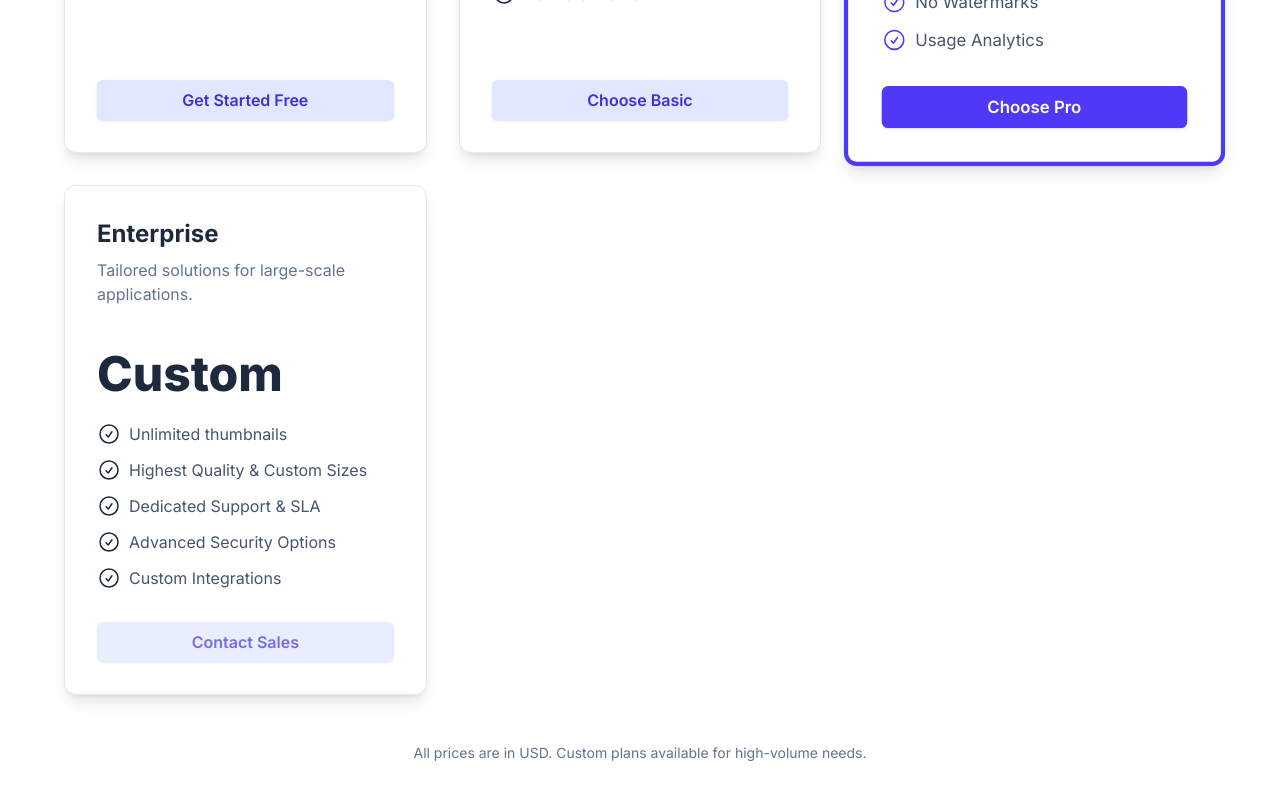
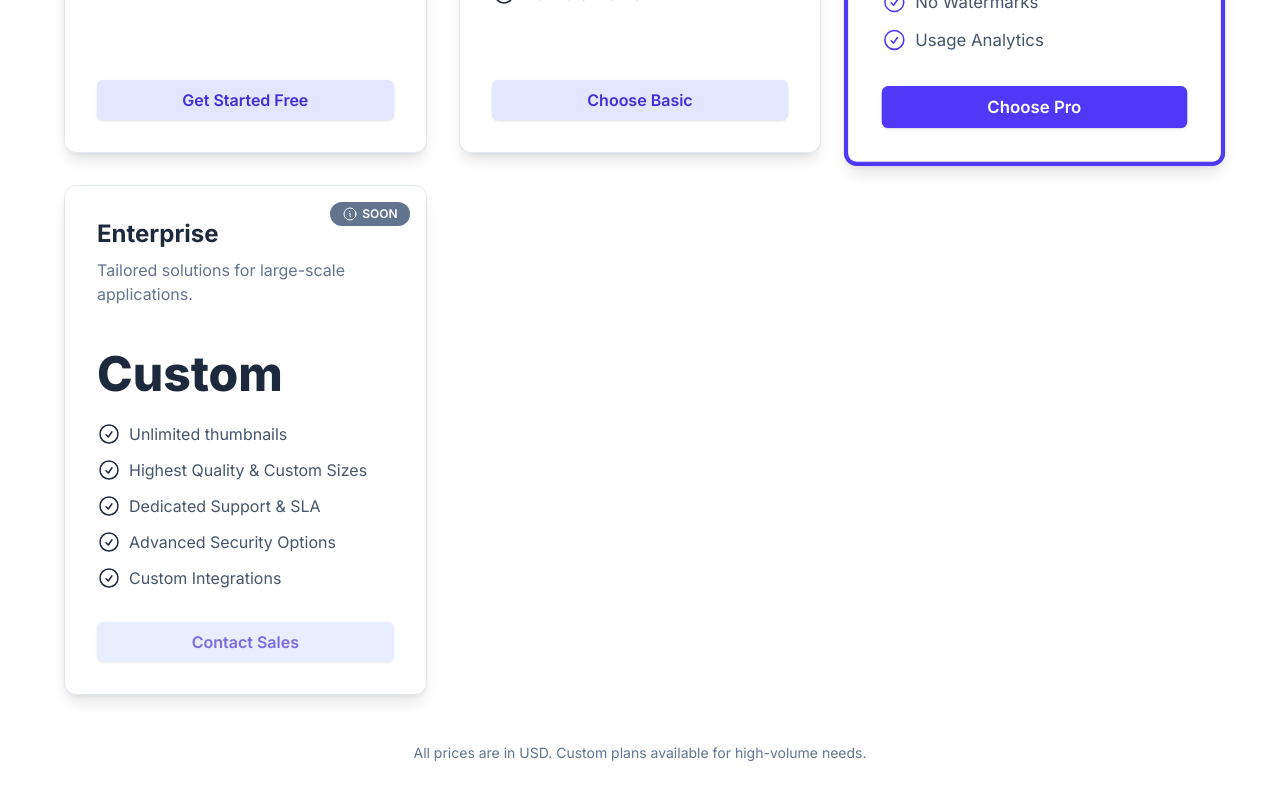
Before and after one commit to cmosgh/pdfthumb.com, a React (Vite) app: page / in a window 1280 px wide. Shown: the part 2950-3750 px from the top of the page. Built offline with nearby package versions, Linux system fonts and the light colour scheme.

Commit message:
fix: update PricingCard styles for badge positioning and z-index

```diff
--- a/components/PricingCard.tsx
+++ b/components/PricingCard.tsx
@@ -1,4 +1,3 @@
-
 import React from 'react';
 import type { PricingTier } from '../types';
 import { CheckCircleIcon, InformationCircleIcon } from './icons';
@@ -52,7 +51,7 @@ const PricingCard: React.FC<PricingCardProps> = ({ tier, billingCycle }) => {
 
 
   return (
-    <div className={`${cardBaseClasses} ${featuredClasses}`}>
+    <div className={`${cardBaseClasses} ${featuredClasses} relative`}> {/* Ensure card is relative for absolute badge */}
       {tier.isFeatured && (
         <div className="absolute top-0 -translate-y-1/2 left-1/2 -translate-x-1/2">
           <span className={`${featuredBadgeBg} ${featuredBadgeText} text-xs font-semibold px-3 py-1 rounded-full uppercase tracking-wider`}>
@@ -61,7 +60,7 @@ const PricingCard: React.FC<PricingCardProps> = ({ tier, billingCycle }) => {
         </div>
       )}
       {tier.isComingSoon && (
-         <div className="absolute top-4 right-4">
+         <div className="absolute top-4 right-4 z-20"> {/* Add z-20 to ensure badge is above all */}
           <span className="bg-slate-500 dark:bg-slate-600 text-white text-xs font-semibold px-3 py-1 rounded-full uppercase flex items-center">
             <InformationCircleIcon className="h-4 w-4 mr-1" /> Soon
           </span>
```
